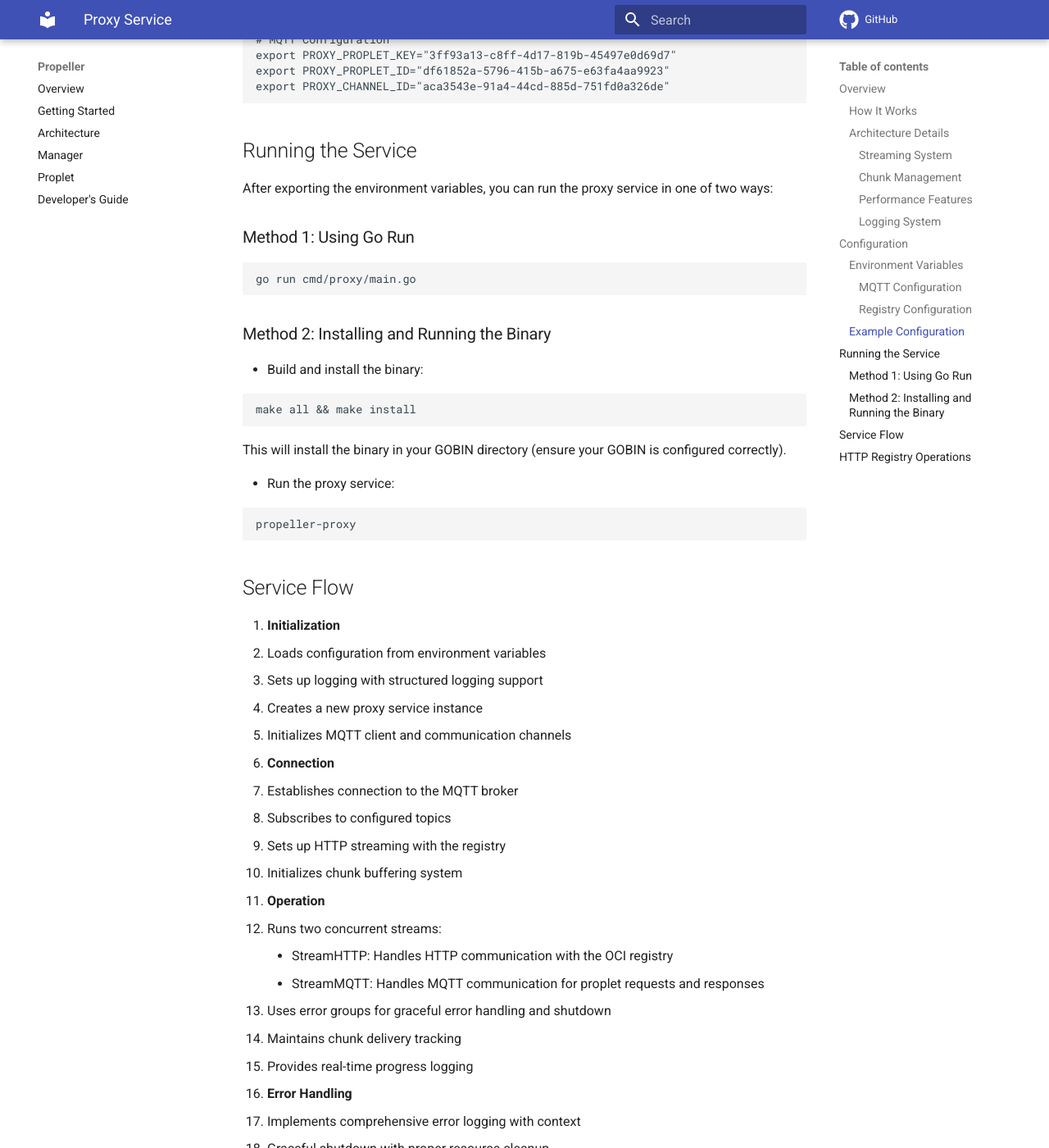
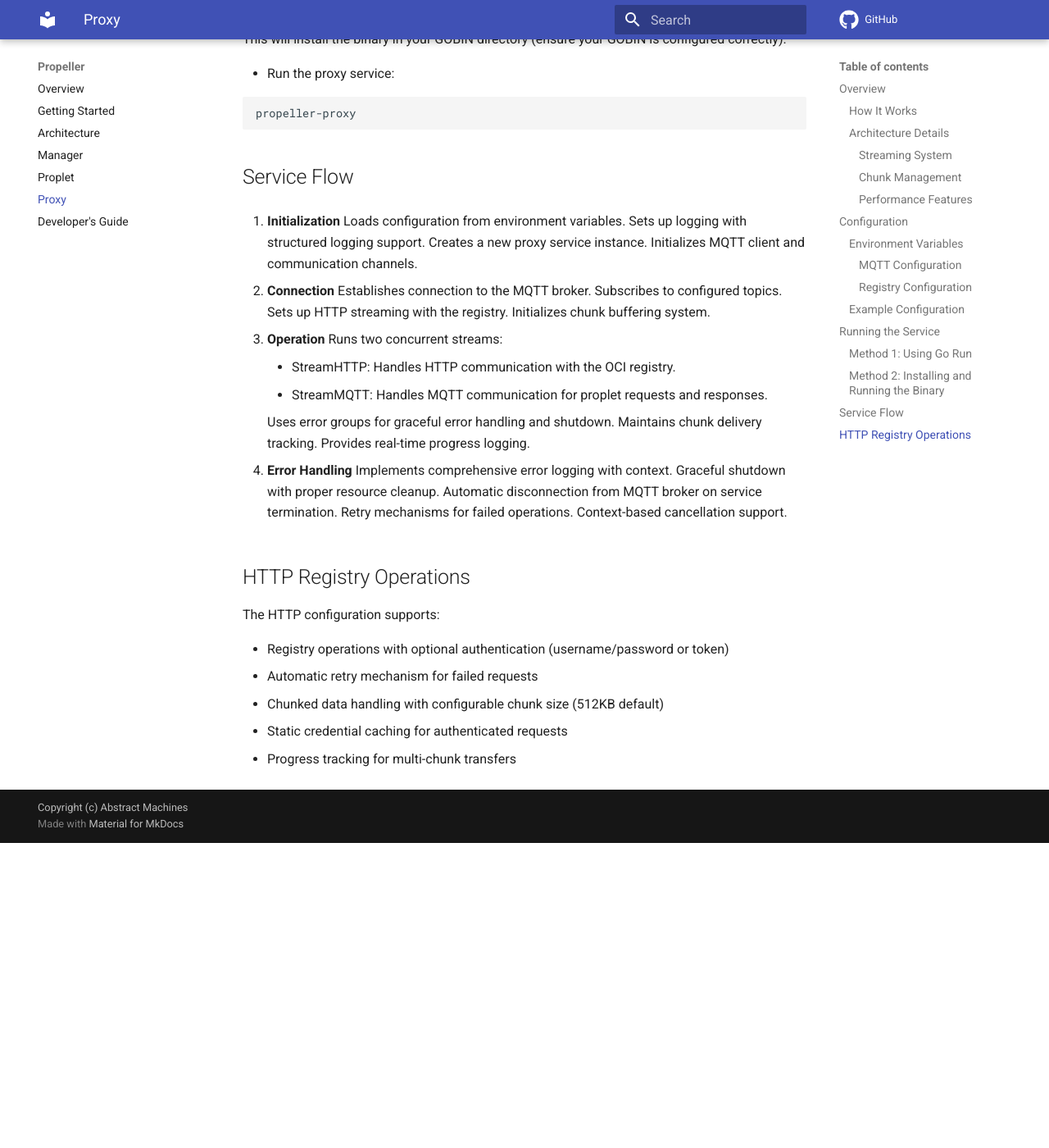
Before and after one commit to rodneyosodo/propeller-docs, an MkDocs documentation site: the page built from docs/proxy.md, in a window 1280 px wide and 1400 px high, scrolled down 3315 px. Shown: the whole window at 82% size. Built offline with MkDocs 1.6.1 and Material for MkDocs 9.7.7, drawn with Linux system fonts in a browser that asks for light colours; comment, search, counter and statistics services are not loaded; after the commit the page ends 4343 px from its top, so only the background shows below that; some of the changed text lies outside the part shown.

Commit message:
update numbering
Signed-off-by: nyagamunene <stevenyaga2014@gmail.com>

```diff
--- a/docs/proxy.md
+++ b/docs/proxy.md
@@ -14,18 +14,18 @@
 The proxy service facilitates the download of WebAssembly (WASM) containers through a multi-step process:
 
 1. **Initial Request**
-   - The proplet sends a download request via the MQTT topic: `channels/%s/messages/registry/proplet`
-   - This request is received by the proxy service's MQTT subscriber
+   The proplet sends a download request via the MQTT topic: `channels/%s/messages/registry/proplet`
+   This request is received by the proxy service's MQTT subscriber
 
 2. **OCI Registry Download**
-   - The HTTP side of the proxy service receives this request
-   - It then sends a download request to the OCI registry to fetch the WASM container
-   - The container is downloaded as an OCI image
+   The HTTP side of the proxy service receives this request
+   It then sends a download request to the OCI registry to fetch the WASM container
+   The container is downloaded as an OCI image
 
 3. **Chunked Data Transfer**
-   - Once downloaded, the WASM image is split into chunks
-   - These chunks are sent back to the proplet via the MQTT topic: `channels/%s/messages/registry/server`
-   - This chunked approach ensures efficient handling of large WASM files
+   Once downloaded, the WASM image is split into chunks
+   These chunks are sent back to the proplet via the MQTT topic: `channels/%s/messages/registry/server`
+    This chunked approach ensures efficient handling of large WASM files
 
 ### Architecture Details
 
@@ -34,16 +34,16 @@
 The proxy service implements a concurrent streaming architecture with two main components:
 
 1. **HTTP Stream**
-   - Handles container fetching from the OCI registry
-   - Splits containers into configurable chunk sizes
-   - Forwards chunks to the MQTT stream via an internal channel
-   - Implements context-based cancellation for graceful shutdown
+   Handles container fetching from the OCI registry.
+   Splits containers into configurable chunk sizes
+   Forwards chunks to the MQTT stream via an internal channel.
+   Implements context-based cancellation for graceful shutdown.
 
 2. **MQTT Stream**
-   - Receives chunks from the HTTP stream
-   - Publishes chunks to MQTT topics
-   - Tracks chunk delivery progress
-   - Maintains a map of container chunks to ensure complete delivery
+   Receives chunks from the HTTP stream.
+   Publishes chunks to MQTT topics.
+   Tracks chunk delivery progress.
+   Maintains a map of container chunks to ensure complete delivery.
 
 #### Chunk Management
 
@@ -58,15 +58,6 @@
 - **Concurrent Processing**: Separate goroutines for HTTP and MQTT operations
 - **Progress Tracking**: Real-time tracking of chunk delivery status
 - **Memory Management**: Automatic cleanup of completed transfers
-
-#### Logging System
-
-The service includes comprehensive logging with:
-
-- Initialization status and connection events
-- Chunk transfer progress and completion
-- Error reporting with detailed context
-- Container-specific tracking information
 
 ## Configuration
 
@@ -140,31 +131,26 @@
 ## Service Flow
 
 1. **Initialization**
-   - Loads configuration from environment variables
-   - Sets up logging with structured logging support
-   - Creates a new proxy service instance
-   - Initializes MQTT client and communication channels
+   Loads configuration from environment variables.
+   Sets up logging with structured logging support.
+   Creates a new proxy service instance.
+   Initializes MQTT client and communication channels.
 
 2. **Connection**
-   - Establishes connection to the MQTT broker
-   - Subscribes to configured topics
-   - Sets up HTTP streaming with the registry
-   - Initializes chunk buffering system
+   Establishes connection to the MQTT broker.
+   Subscribes to configured topics.
+   Sets up HTTP streaming with the registry.
+   Initializes chunk buffering system.
 
 3. **Operation**
-   - Runs two concurrent streams:
-     - StreamHTTP: Handles HTTP communication with the OCI registry
-     - StreamMQTT: Handles MQTT communication for proplet requests and responses
-   - Uses error groups for graceful error handling and shutdown
-   - Maintains chunk delivery tracking
-   - Provides real-time progress logging
+   Runs two concurrent streams:
+     - StreamHTTP: Handles HTTP communication with the OCI registry.
+     - StreamMQTT: Handles MQTT communication for proplet requests and responses.
+
+      Uses error groups for graceful error handling and shutdown. Maintains chunk delivery tracking. Provides real-time progress logging.
 
 4. **Error Handling**
-   - Implements comprehensive error logging with context
-   - Graceful shutdown with proper resource cleanup
-   - Automatic disconnection from MQTT broker on service termination
-   - Retry mechanisms for failed operations
-   - Context-based cancellation support
+   Implements comprehensive error logging with context. Graceful shutdown with proper resource cleanup. Automatic disconnection from MQTT broker on service termination. Retry mechanisms for failed operations. Context-based cancellation support.
 
 ## HTTP Registry Operations
 
--- a/mkdocs.yml
+++ b/mkdocs.yml
@@ -22,4 +22,5 @@
   - Architecture: architecture.md
   - Manager: manager.md
   - Proplet: proplet.md
+  - Proxy: proxy.md
   - Developer's Guide: developer-guide.md
```
